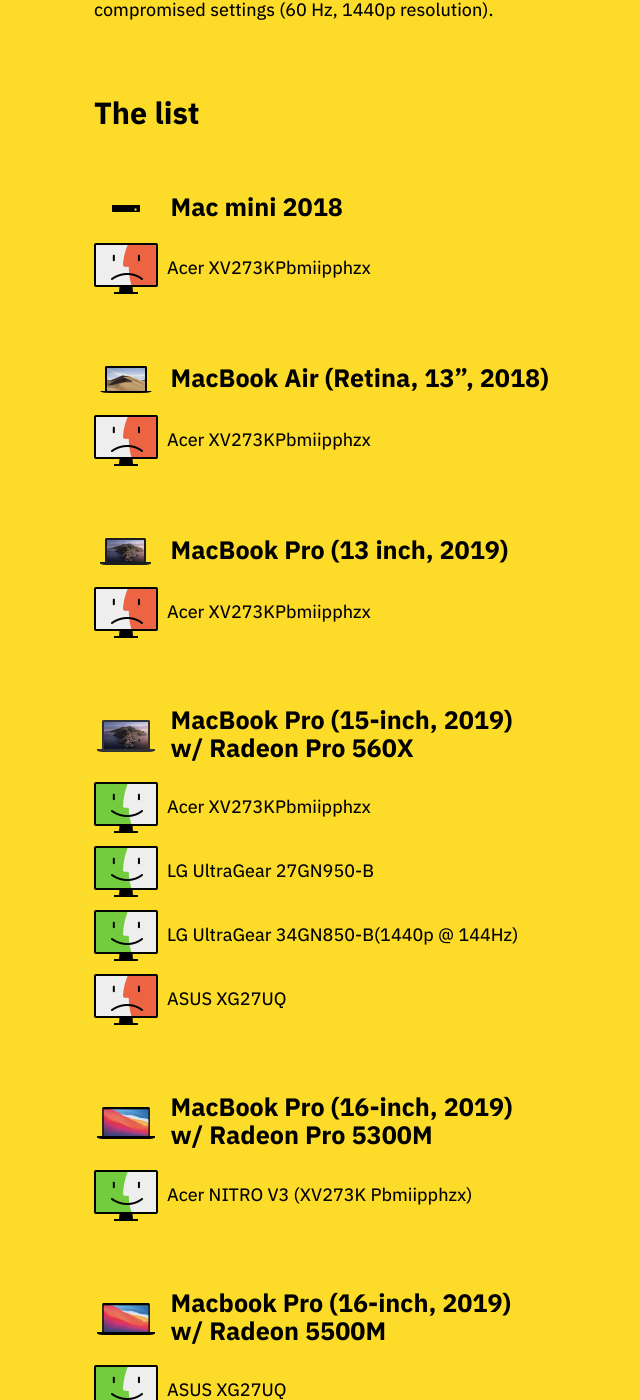
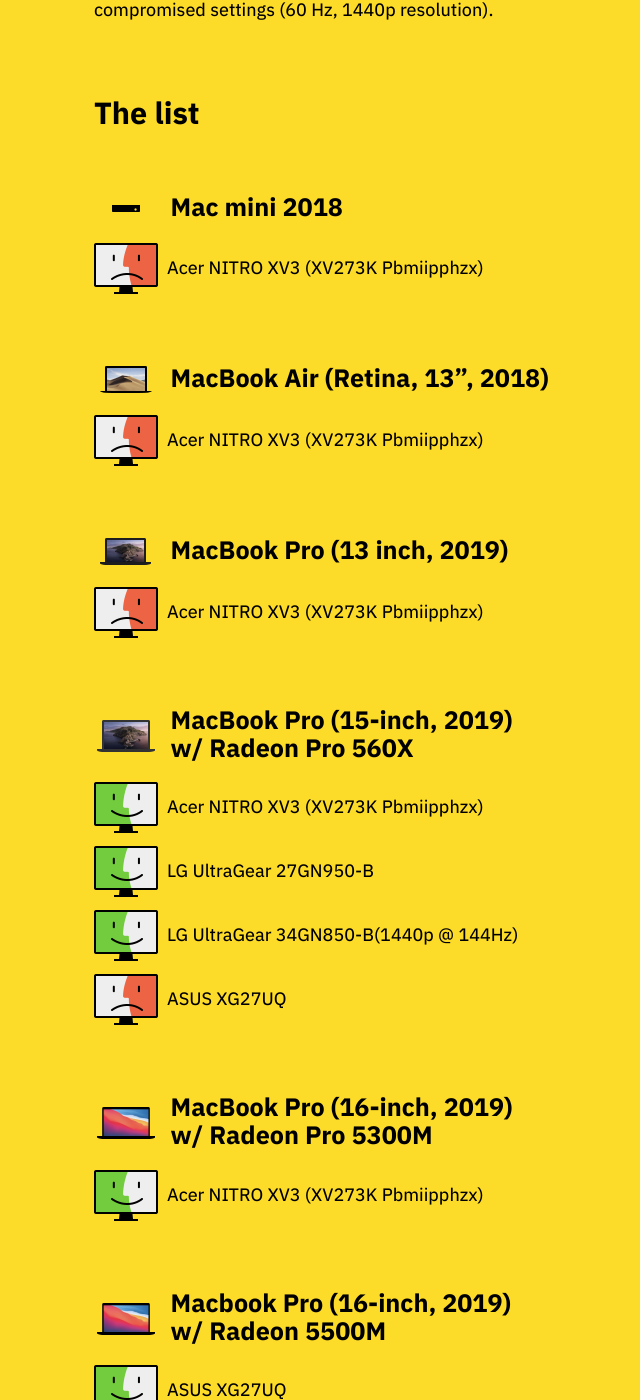
Before and after one commit to tonsky/tonsky.github.io, a Jekyll site: the page built from _posts/2021-02-24-monitors-mac.md, in a window 1280 px wide and 1400 px high, scrolled down 818 px. Shown: the whole window, without its empty margins (275-915 px from the left). Built offline with Jekyll 4.4.1, drawn with Linux system fonts in a browser that asks for light colours; some of the changed text lies outside the part shown.

Commit message:
Update 2021-02-24-monitors-mac.md
Add Acer X27 Mac Mini M1 result. Clean up some of the other Acer product naming.

Note that is is the v1 X27 without the better HDMI/VRR support, hence the lack of capital P in the variant name. See here for reference: https://www.rtings.com/monitor/reviews/acer/predator-x27-bmiphzx#page-test-differences

```diff
--- a/_posts/2021-02-24-monitors-mac.md
+++ b/_posts/2021-02-24-monitors-mac.md
@@ -34,19 +34,19 @@
 
 ## <img src="mini_2018.png" height=32> <span>Mac mini 2018</span>
 
-<div class="row"><img src="doesnt_work.png" height=64> <span>Acer XV273KPbmiipphzx</span></div>
+<div class="row"><img src="doesnt_work.png" height=64> <span>Acer NITRO XV3 (XV273K Pbmiipphzx)</span></div>
 
 ## <img src="air_2018.png" height=32> <span>MacBook Air (Retina, 13", 2018)</span>
 
-<div class="row"><img src="doesnt_work.png" height=64> <span>Acer XV273KPbmiipphzx</span></div>
+<div class="row"><img src="doesnt_work.png" height=64> <span>Acer NITRO XV3 (XV273K Pbmiipphzx)</span></div>
 
 ## <img src="mbp_13_2019.png" height=32> <span>MacBook Pro (13 inch, 2019)</span>
 
-<div class="row"><img src="doesnt_work.png" height=64> <span>Acer XV273KPbmiipphzx</span></div>
+<div class="row"><img src="doesnt_work.png" height=64> <span>Acer NITRO XV3 (XV273K Pbmiipphzx)</span></div>
 
 ## <img src="mbp_15_2019.png" height=32> <span>MacBook Pro (15-inch, 2019) w/ Radeon Pro 560X</span>
 
-<div class="row"><img src="works.png" height=64> <span>Acer XV273KPbmiipphzx</span></div>
+<div class="row"><img src="works.png" height=64> <span>Acer NITRO XV3 (XV273K Pbmiipphzx)</span></div>
 
 <div class="row"><img src="works.png" height=64> <span>LG UltraGear 27GN950-B</span></div>
 
@@ -56,7 +56,7 @@
 
 ## <img src="mbp_16_2020.png" height=32> <span>MacBook Pro (16-inch, 2019) w/ Radeon Pro 5300M</span>
 
-<div class="row"><img src="works.png" height=64> <span>Acer NITRO V3 (XV273K Pbmiipphzx)</span></div>
+<div class="row"><img src="works.png" height=64> <span>Acer NITRO XV3 (XV273K Pbmiipphzx)</span></div>
 
 ## <img src="mbp_16_2020.png" height=32> <span>Macbook Pro (16-inch, 2019) w/ Radeon 5500M</span>
 
@@ -70,9 +70,11 @@
 
 ## <img src="mini_2018.png" height=32> <span>Mac mini (M1, 2020)</span>
 
-<div class="row"><img src="doesnt_work.png" height=64> <span>Acer XV273KPbmiipphzx</span></div>
+<div class="row"><img src="doesnt_work.png" height=64> <span>Acer NITRO XV3 (XV273K Pbmiipphzx)</span></div>
 
 <div class="row"><img src="doesnt_work.png" height=64> <span>Acer Predator XB3 (XB273K GP)</span></div>
+
+<div class="row"><img src="works.png" height=64> <span>Acer Predator X27 (X27 bmiphzx)</span></div>
 
 <div class="row"><img src="works.png" height=64> <span>LG UltraGear 27GN950-B</span></div>
 
```
